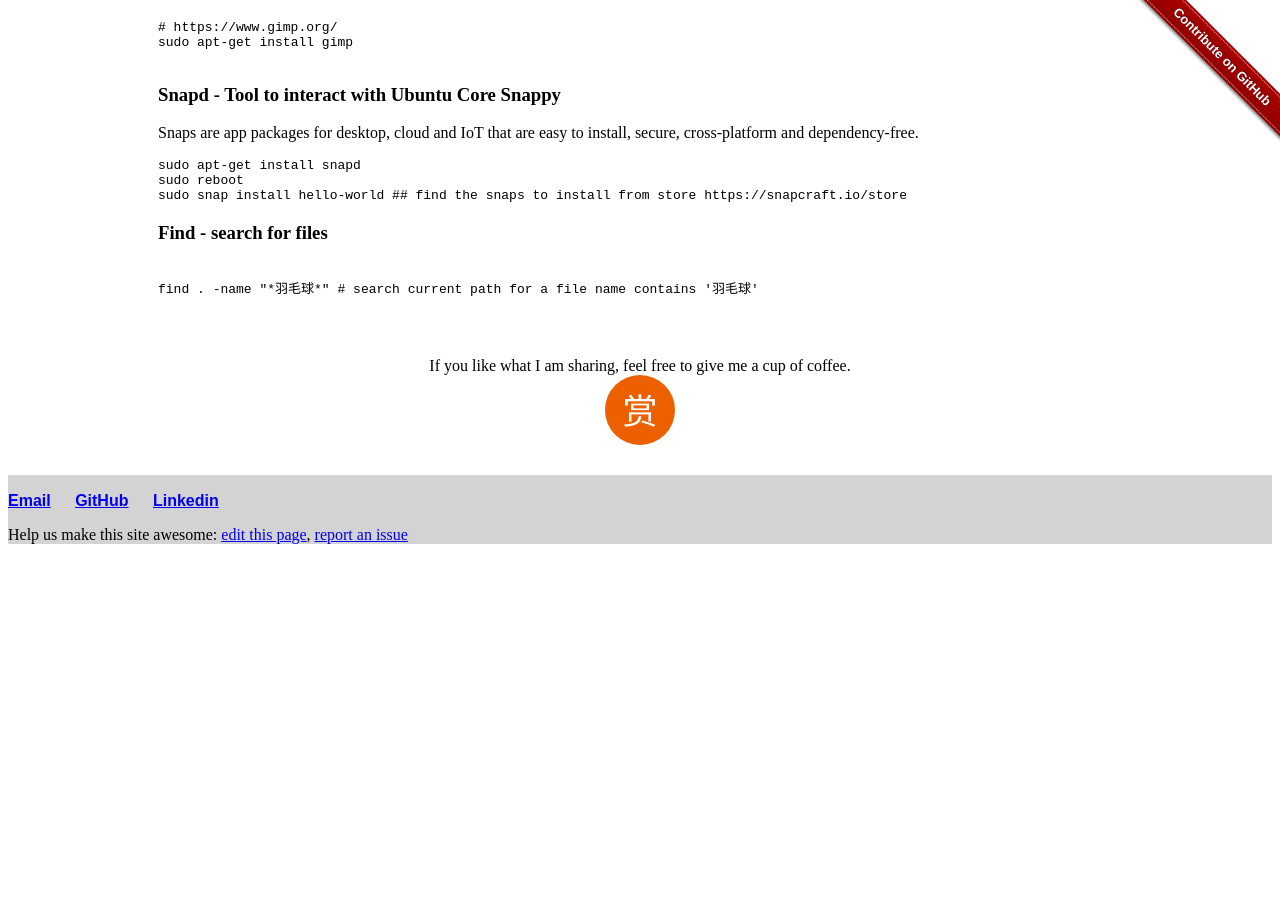
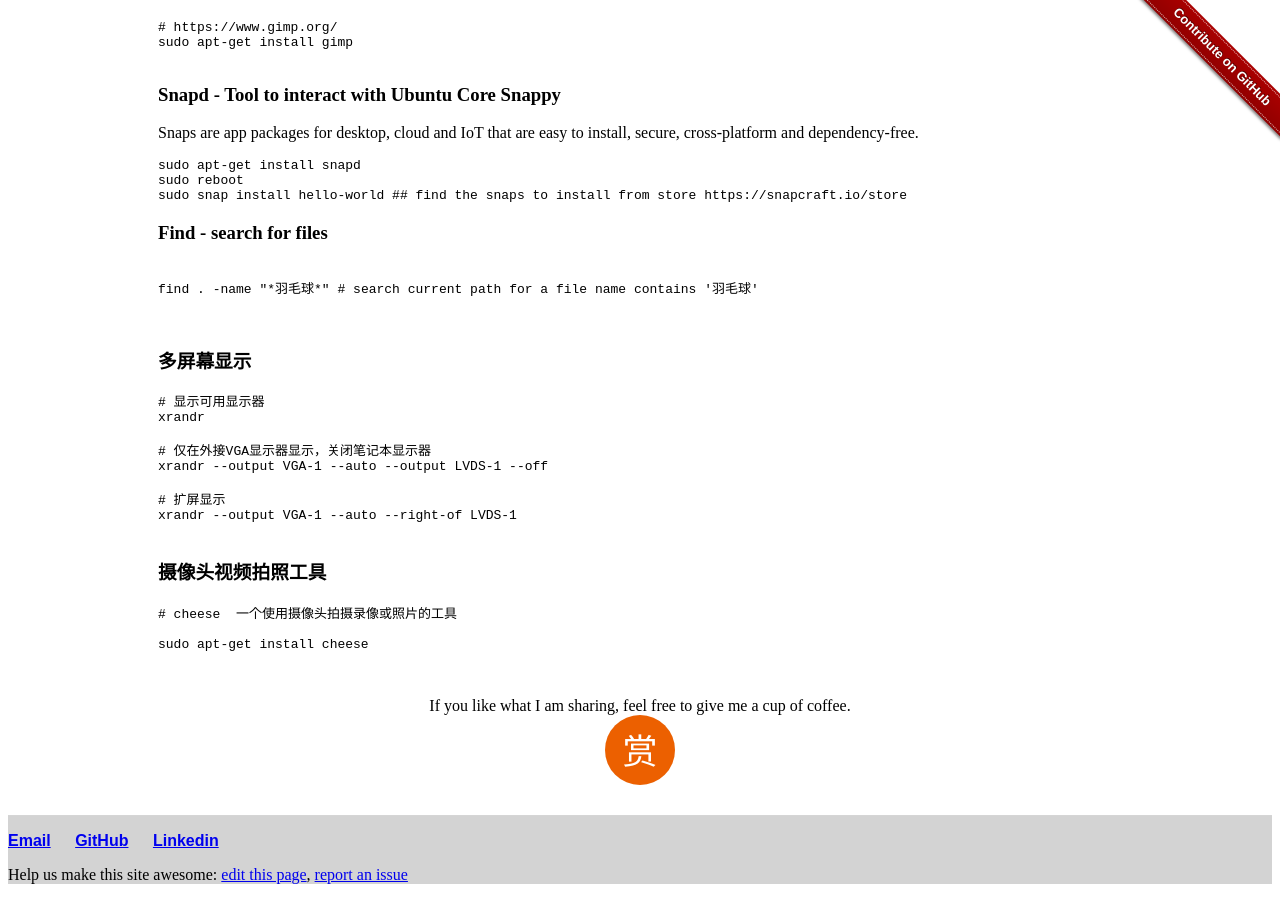
Before and after one commit to liuning0820/liuning0820.github.io, a Jekyll site: the page built from _posts/2019-04-18-play-with-debian.md, in a window 1280 px wide and 900 px high, scrolled down 2995 px. Built offline with Jekyll 4.4.1, drawn with Linux system fonts in a browser that asks for light colours; before the commit the page ends 3555 px from its top, so only the background shows below that.

Commit message:
play with mutiple monitor.

````diff
--- a/_posts/2019-04-18-play-with-debian.md
+++ b/_posts/2019-04-18-play-with-debian.md
@@ -167,3 +167,27 @@ find . -name "*羽毛球*" # search current path for a file name contains '羽
 
 
 ```
+
+
+### 多屏幕显示
+
+```sh
+# 显示可用显示器
+xrandr
+
+# 仅在外接VGA显示器显示，关闭笔记本显示器
+xrandr --output VGA-1 --auto --output LVDS-1 --off
+
+# 扩屏显示
+xrandr --output VGA-1 --auto --right-of LVDS-1
+
+```
+
+### 摄像头视频拍照工具
+
+```sh
+# cheese  一个使用摄像头拍摄录像或照片的工具
+
+sudo apt-get install cheese
+
+```
````
